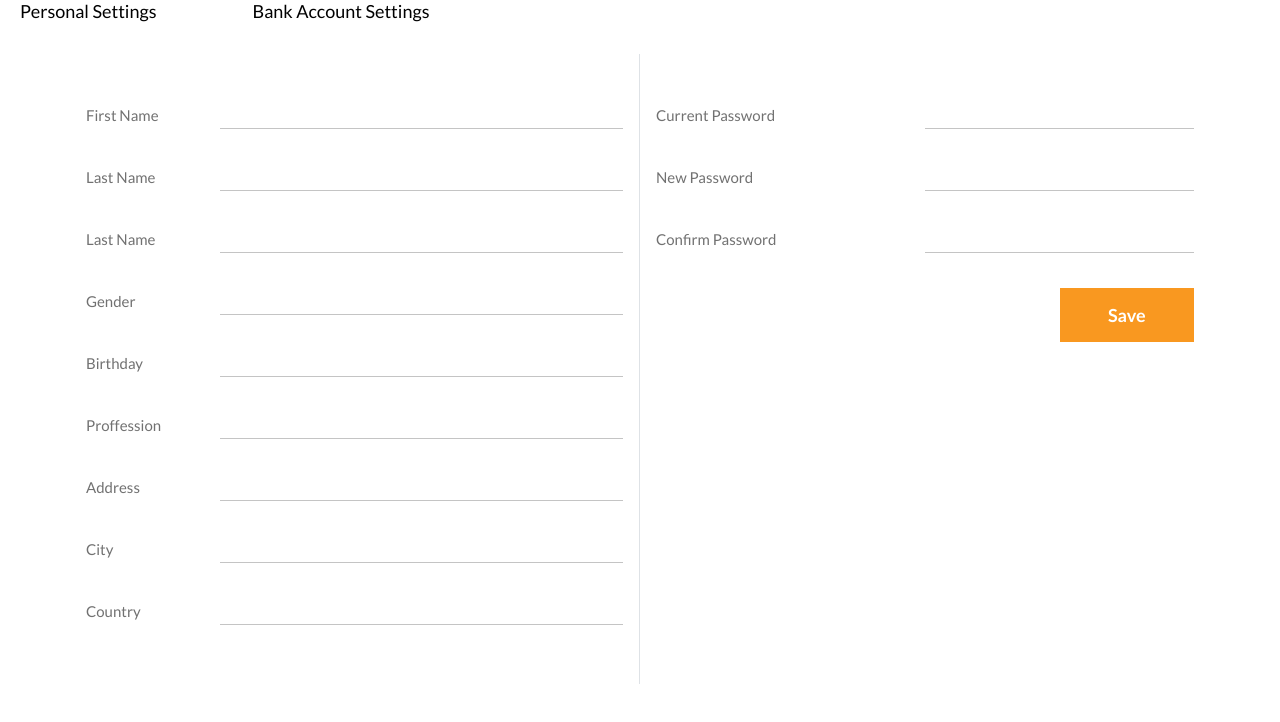
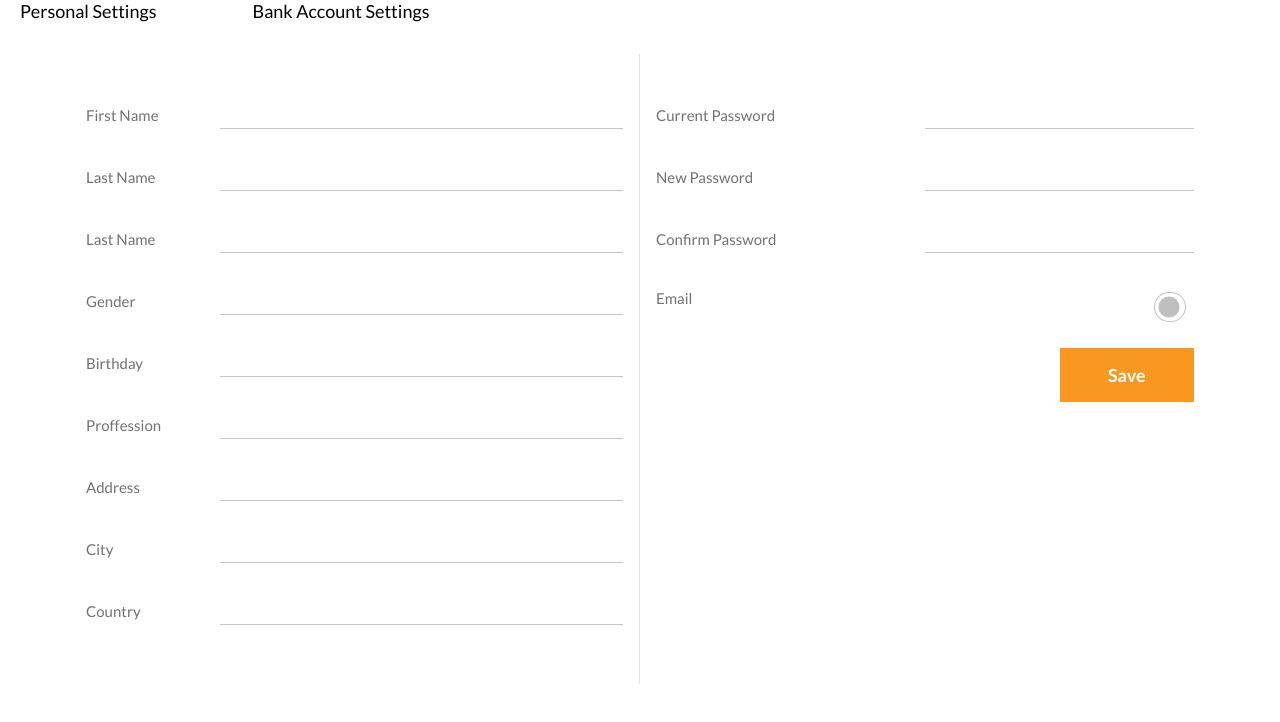
Before and after one commit to Dreezy305/HuntersWall, a Next.js app: page /settings in a window 1280 px wide. Shown: the top 722 px of the page. Built offline with nearby package versions, Linux system fonts and the light colour scheme; no server answers.

Commit message:
settings page, personal settings and bank acc settings

```diff
--- a/components/personalSettings.js
+++ b/components/personalSettings.js
@@ -186,6 +186,20 @@ function PersonalSettings() {
                 />
               </div>
 
+              {/* EMAIL NOTIFICATION */}
+
+              <div className="d-flex justify-content-between align-items-center">
+                <label className="form-label label pb-2 me-3">Email</label>
+                <div className="form-check form-switch">
+                  <input
+                    className="form-check-input checkbox"
+                    type="checkbox"
+                    id="flexSwitchCheckChecked"
+                    style={{ boxShadow: "none", outline: "none" }}
+                  />
+                </div>
+              </div>
+
               {/* SAVE */}
               <div className="d-flex justify-content-end">
                 <button className="settings_btn px-3 py-3 w-25">Save</button>
--- a/styles/settings.scss
+++ b/styles/settings.scss
@@ -51,3 +51,8 @@
   line-height: 18px;
   color: rgba(18, 18, 18, 0.6);
 }
+
+.checkbox {
+  width: 60px;
+  height: 30px;
+}
```
